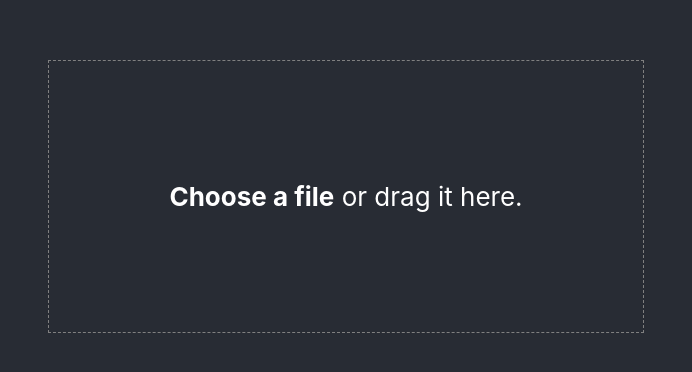
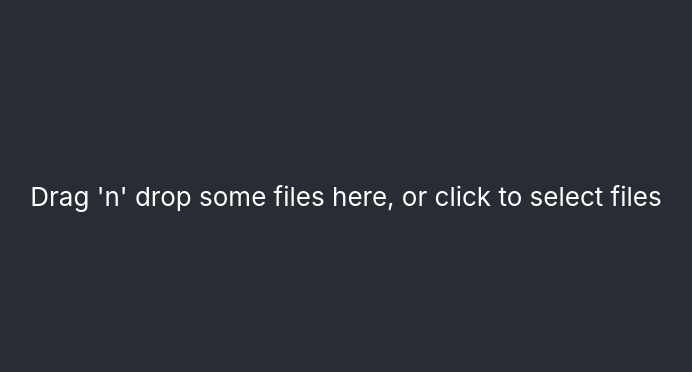
Before and after one commit to zk182/marita, a React (Create React App) app: page / in a window 1280 px wide. Shown: the part 204-576 px from the top of the page, without its empty margins (294-986 px from the left). Built offline with nearby package versions, Linux system fonts and the light colour scheme.

Commit message:
txt read

```diff
--- a/src/components/dropZone.tsx
+++ b/src/components/dropZone.tsx
@@ -1,22 +1,39 @@
-import React from 'react';
-import Dropzone from 'react-dropzone';
+import React, { useCallback } from 'react';
+import Dropzone, { useDropzone } from 'react-dropzone';
 import Box from '@mui/material/Box';
 
 export default function DropZone() {
+  const onDrop = useCallback((acceptedFiles: any) => {
+    acceptedFiles.forEach((file: any) => {
+      const reader = new FileReader();
+      reader.onabort = () => console.log('file reading was aborted');
+      reader.onerror = () => console.log('file reading has failed');
+      reader.onload = (e: any) => {
+        const text = e.target.result;
+        console.log(text);
+      };
+      reader.readAsText(file);
+    });
+  }, []);
+  const { getRootProps, getInputProps } = useDropzone({ onDrop });
   return (
-    <Dropzone onDrop={(acceptedFiles) => console.log(acceptedFiles)}>
-      {({ getRootProps, getInputProps }) => (
-        <section>
-          <div {...getRootProps()}>
-            <Box component="span" sx={{ p: 15, border: '1px dashed grey' }}>
-              <input {...getInputProps()} />
-              <label>
-                <b>Choose a file</b> or drag it here.
-              </label>
-            </Box>
-          </div>
-        </section>
-      )}
-    </Dropzone>
+    <div {...getRootProps()}>
+      <input {...getInputProps()} />
+      <p>Drag 'n' drop some files here, or click to select files</p>
+    </div>
+    // <Dropzone onDrop={(acceptedFiles) => console.log(acceptedFiles)}>
+    //   {({ getRootProps, getInputProps }) => (
+    //     <section>
+    //       <div {...getRootProps()}>
+    //         <Box component="span" sx={{ p: 15, border: '1px dashed grey' }}>
+    //           <input {...getInputProps()} />
+    //           <label>
+    //             <b>Choose a file</b> or drag it here.
+    //           </label>
+    //         </Box>
+    //       </div>
+    //     </section>
+    //   )}
+    // </Dropzone>
   );
 }
```
